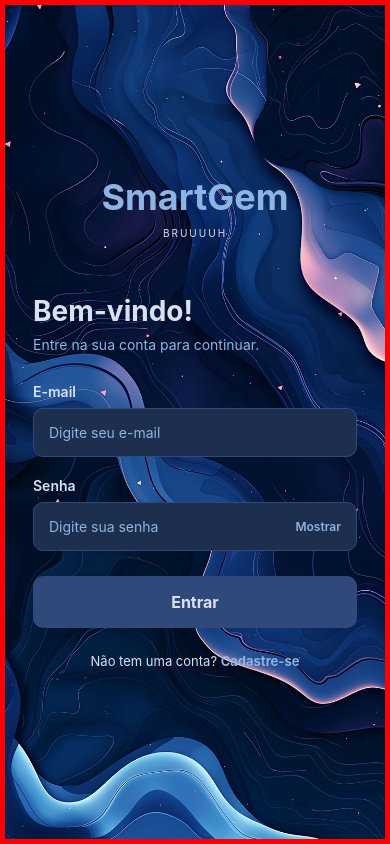
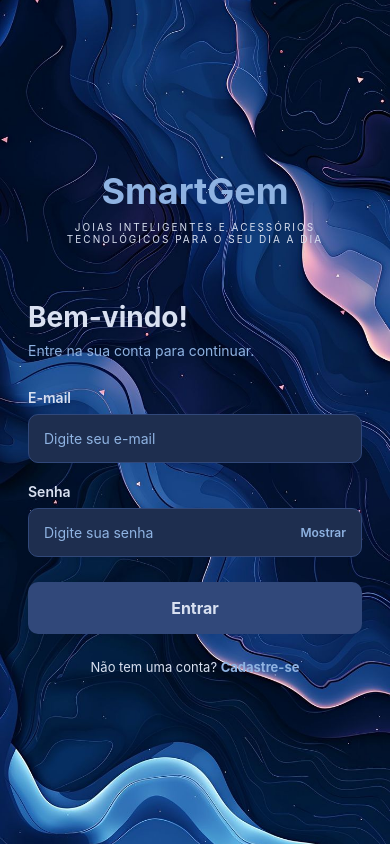
Before and after one commit to bluefire321/p2_PDM, a React Native app in the folder projeto/SmartGem/: screen / in a window 390 px wide. Built offline with nearby package versions, Linux system fonts and the light colour scheme.

Commit message:
funcionou essa disgraçaaaa

```diff
--- a/projeto/SmartGem/src/app/Login.tsx
+++ b/projeto/SmartGem/src/app/Login.tsx
@@ -72,12 +72,12 @@ export default function LoginIQV() {
     <ImageBackground
       source={require('../../assets/download.jpg')}
       resizeMode="cover"
-      style={[stylesIQV.container, { borderWidth: 5, borderColor: 'red' }]}
+      style={[stylesIQV.container]}
     >
       <Text style={stylesIQV.logo}>SmartGem</Text>
 
       <Text style={stylesIQV.subtitulo}>
-        BRUUUUH
+        JOIAS INTELIGENTES E ACESSÓRIOS TECNOLÓGICOS PARA O SEU DIA A DIA
       </Text>
 
       <Text style={stylesIQV.titulo}>Bem-vindo!</Text>
```
